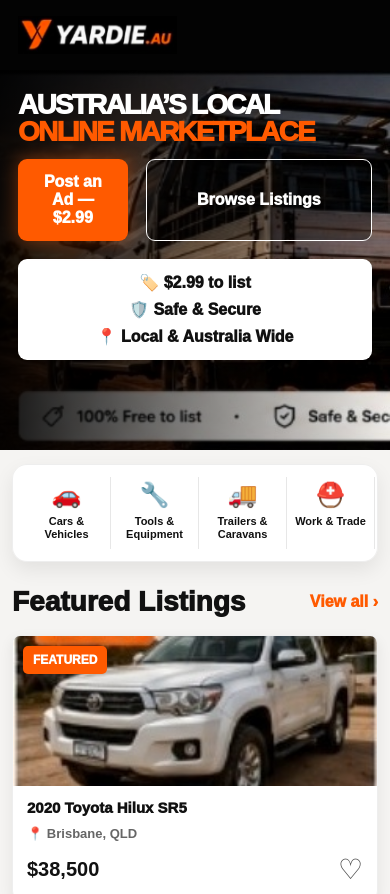
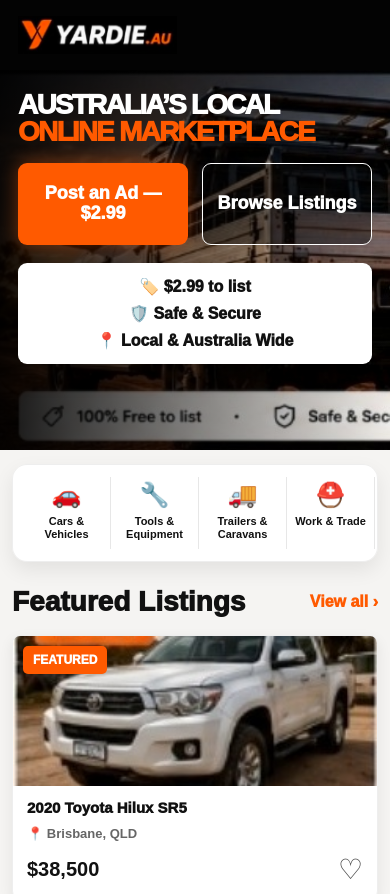
Before and after one commit to Yardieau/yardie-au, a Next.js app: page / in a window 390 px wide. Shown: the top 894 px of the page. Built offline with nearby package versions, Linux system fonts and the light colour scheme.

Commit message:
Fix mobile hero buttons

```diff
--- a/app/globals.css
+++ b/app/globals.css
@@ -475,15 +475,24 @@
   }
 
   .heroButtons {
-  margin-top: 14px;
+  display: grid;
+  grid-template-columns: 1fr 1fr;
+  gap: 14px;
+  margin-top: 18px;
 }
 
-  .heroButtons button {
-    width: 100%;
-    min-width: 0;
-    padding: 14px 18px;
-  }
+.heroButtons a,
+.heroButtons button {
+  width: 100%;
+}
 
+.heroButtons button {
+  min-width: 0;
+  height: 82px;
+  padding: 12px;
+  font-size: 18px;
+  line-height: 1.1;
+}
   .floatingPost {
     display: none;
   }
```
